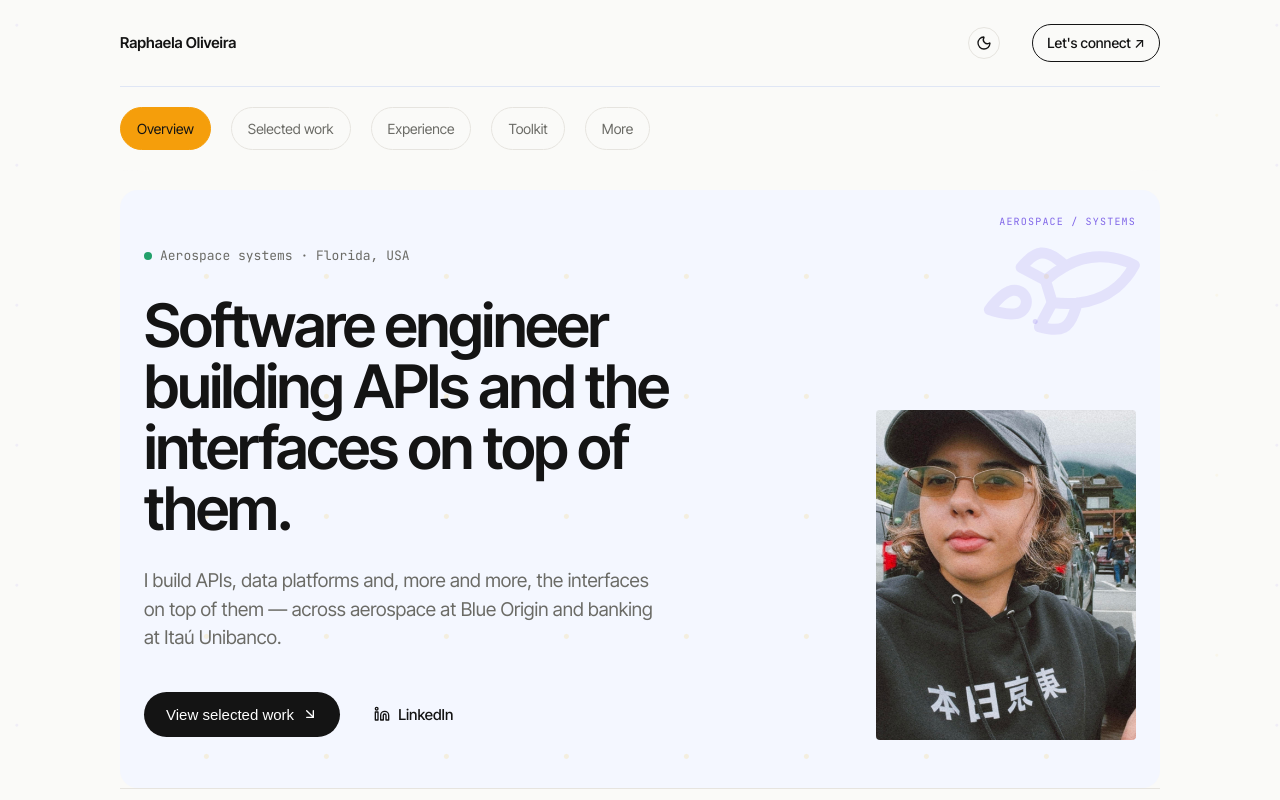
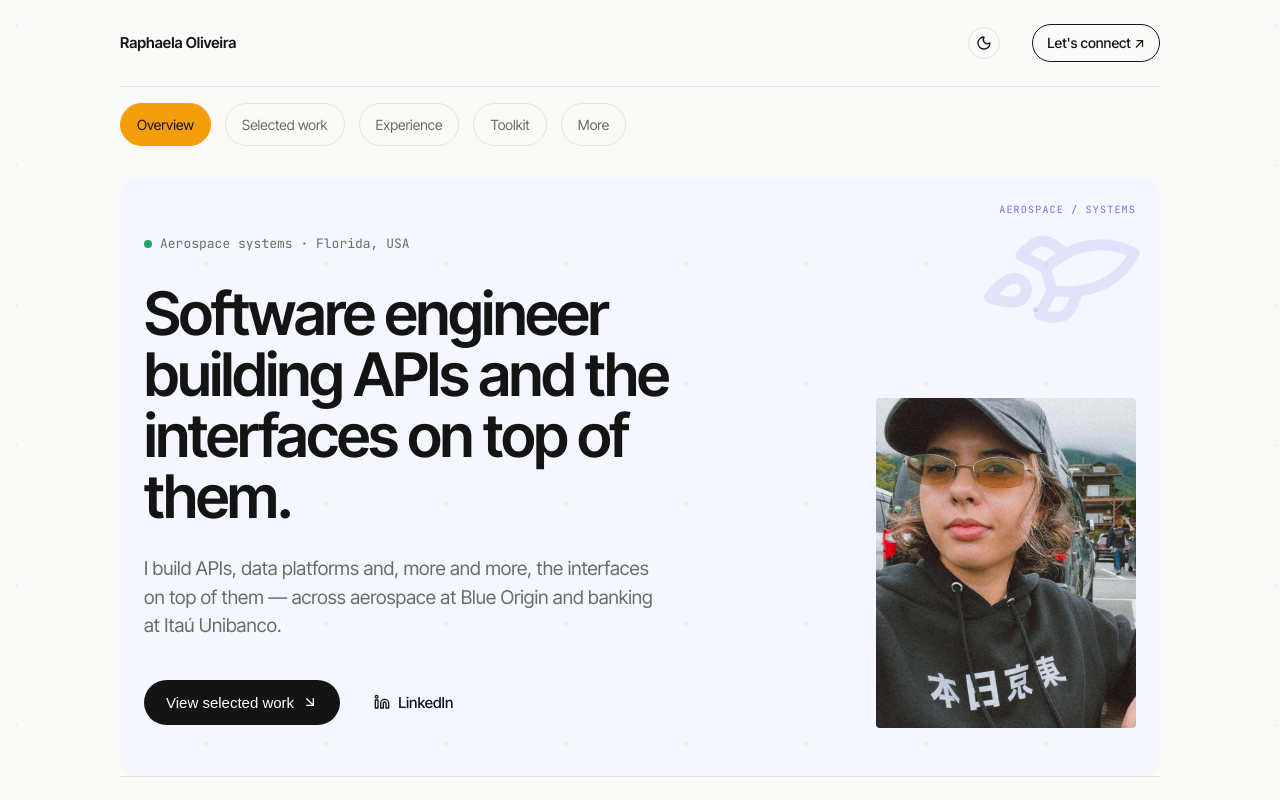
Before and after one commit to Sharkgrr/portfolio, a React (Vite) app: page / in a window 1280 px wide. Shown: the top 800 px of the page. Built offline with nearby package versions, Linux system fonts and the light colour scheme.

Commit message:
feat: fine tune section tab spacing

```diff
--- a/src/styles.css
+++ b/src/styles.css
@@ -172,9 +172,9 @@ body.darkMode::selection {
   z-index: 20;
   display: flex;
   flex-wrap: wrap;
-  gap: 20px;
-  padding: 20px 0;
-  margin-bottom: 20px;
+  gap: 14px;
+  padding: 16px 0;
+  margin-bottom: 16px;
   border-top: 1px solid #dfe6f5;
   background: rgba(250, 250, 248, 0.94);
   backdrop-filter: blur(12px);
```
